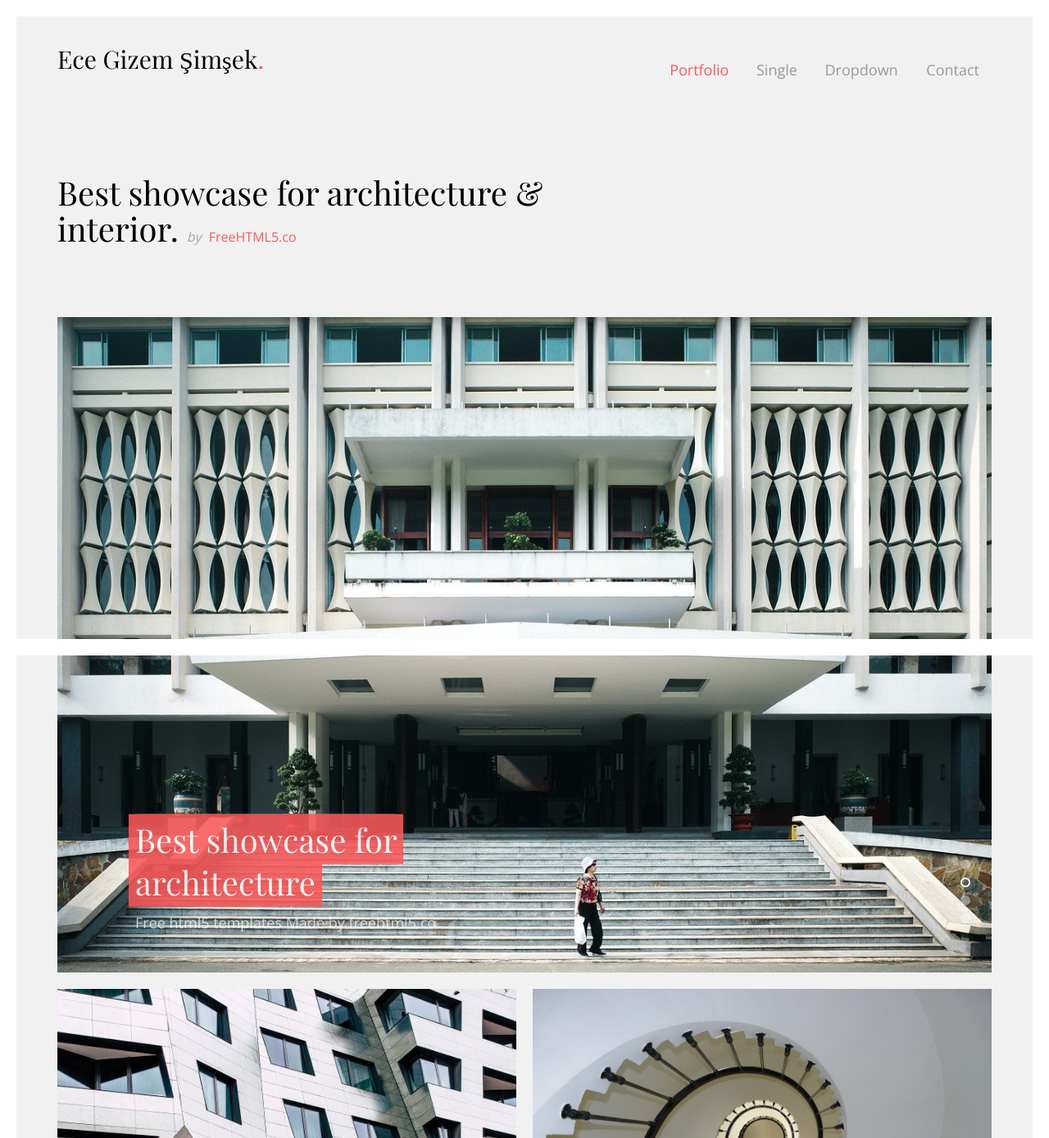
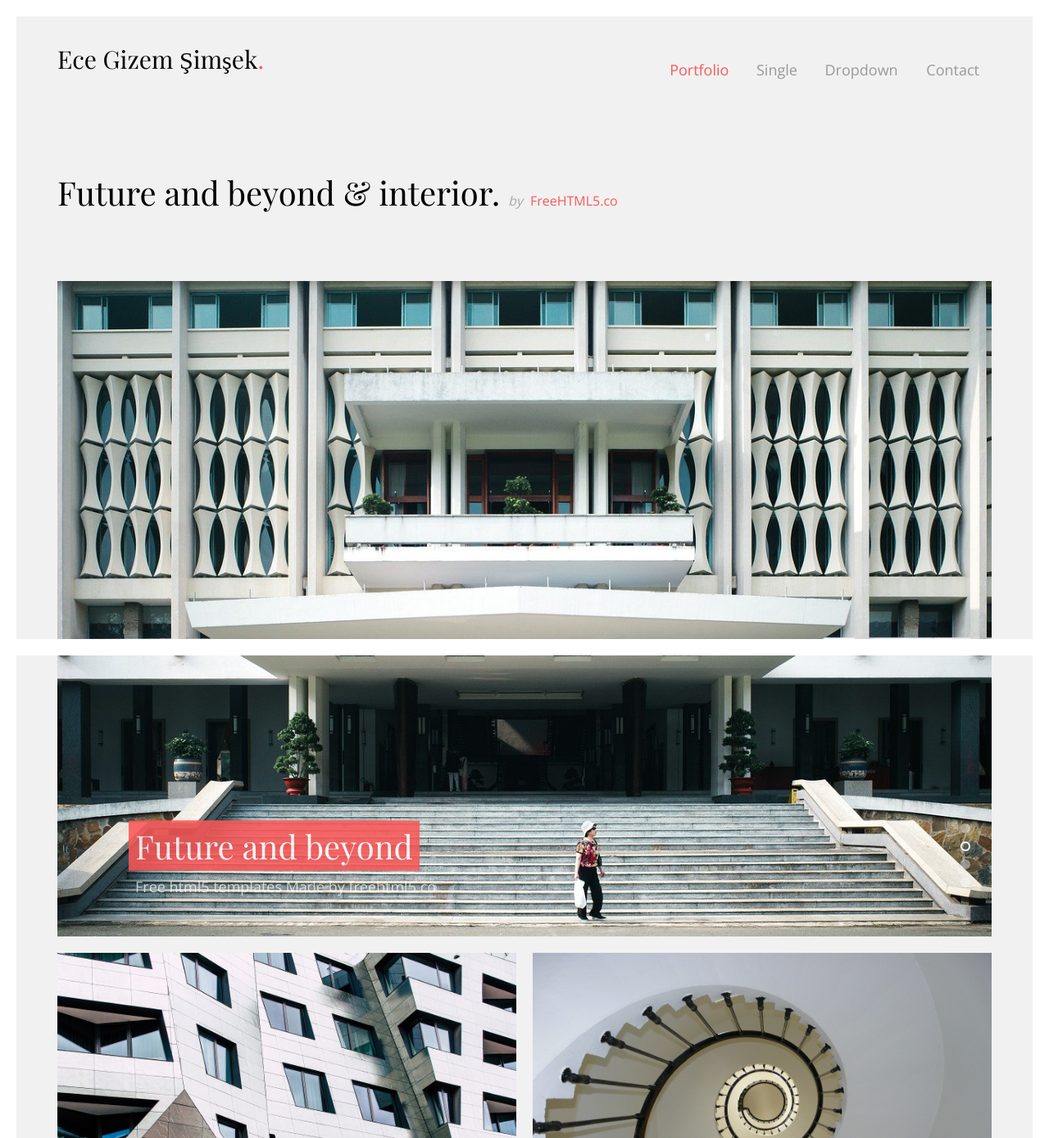
Before and after one commit to egsimsek/egsimsek.github.io, a plain HTML site: page index.html in a window 1280 px wide. Shown: the top 1389 px of the page at 82% size. Drawn offline with nearby package versions, Linux system fonts and the light colour scheme; files whose address does not match are found by name.

Commit message:
Update index.html

```diff
--- a/index.html
+++ b/index.html
@@ -93,7 +93,7 @@
 		<div id="fh5co-intro">
 			<div class="row animate-box">
 				<div class="col-md-8 col-md-offset-2 col-md-pull-2">
-					<h2>Best showcase for architecture &amp; interior. <span><em>by</em> <a href="http://freehtml5.co">FreeHTML5.co</a></span></h2>
+					<h2>Future and beyond &amp; interior. <span><em>by</em> <a href="http://freehtml5.co">FreeHTML5.co</a></span></h2>
 				</div>
 			</div>
 		</div>
@@ -106,7 +106,7 @@
 			   			<div class="row">
 				   			<div class="col-md-6 col-xs-8 col-md-offset-1 slider-text">
 				   				<div class="slider-text-inner">
-				   					<h1><a href="#">Best showcase for architecture</a></h1>
+				   					<h1><a href="#">Future and beyond</a></h1>
 										<h2>Free html5 templates Made by <a href="http://freehtml5.co/" target="_blank">freehtml5.co</a></h2>
 				   				</div>
 				   			</div>
@@ -119,7 +119,7 @@
 			   			<div class="row">
 				   			<div class="col-md-6 col-xs-8 col-md-offset-1 slider-text">
 				   				<div class="slider-text-inner">
-				   					<h1><a href="#">Best showcase for architecture</a></h1>
+				   					<h1><a href="#">Future and beyond</a></h1>
 										<h2>Free html5 templates Made by <a href="http://freehtml5.co/" target="_blank">freehtml5.co</a></h2>
 				   				</div>
 				   			</div>
@@ -132,7 +132,7 @@
 			   			<div class="row">
 				   			<div class="col-md-6 col-xs-8 col-md-offset-1 slider-text">
 				   				<div class="slider-text-inner">
-				   					<h1><a href="#">Best showcase for architecture</a></h1>
+				   					<h1><a href="#">Future and beyond</a></h1>
 										<h2>Free html5 templates Made by <a href="http://freehtml5.co/" target="_blank">freehtml5.co</a></h2>
 				   				</div>
 				   			</div>
@@ -145,7 +145,7 @@
 			   			<div class="row">
 				   			<div class="col-md-6 col-xs-8 col-md-offset-1 slider-text">
 				   				<div class="slider-text-inner">
-				   					<h1><a href="#">Best showcase for architecture</a></h1>
+				   					<h1><a href="#">Future and beyond</a></h1>
 										<h2>Free html5 templates Made by <a href="http://freehtml5.co/" target="_blank">freehtml5.co</a></h2>
 				   				</div>
 				   			</div>
```
Lines whose indentation alone changed are shown as unchanged.
